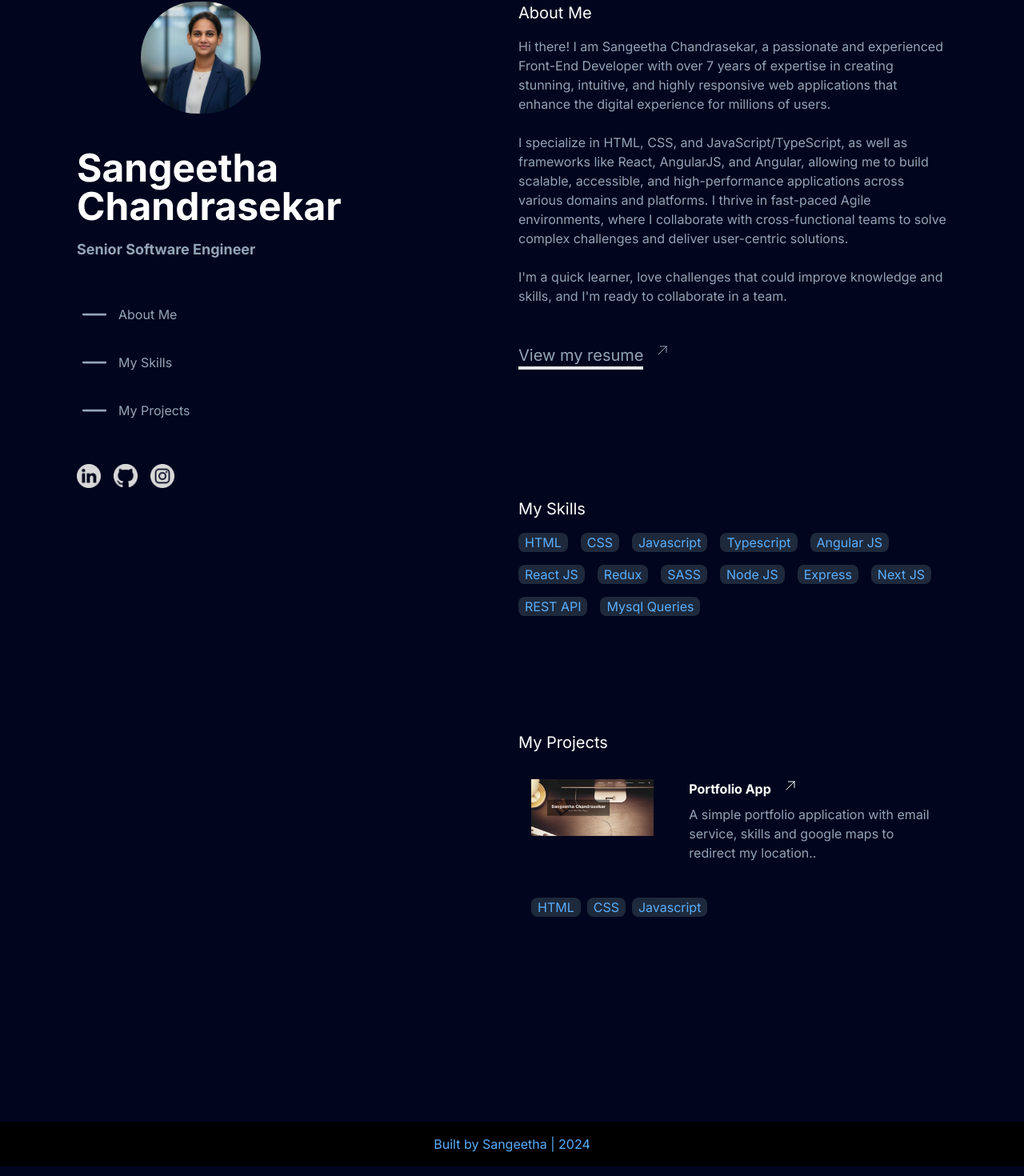
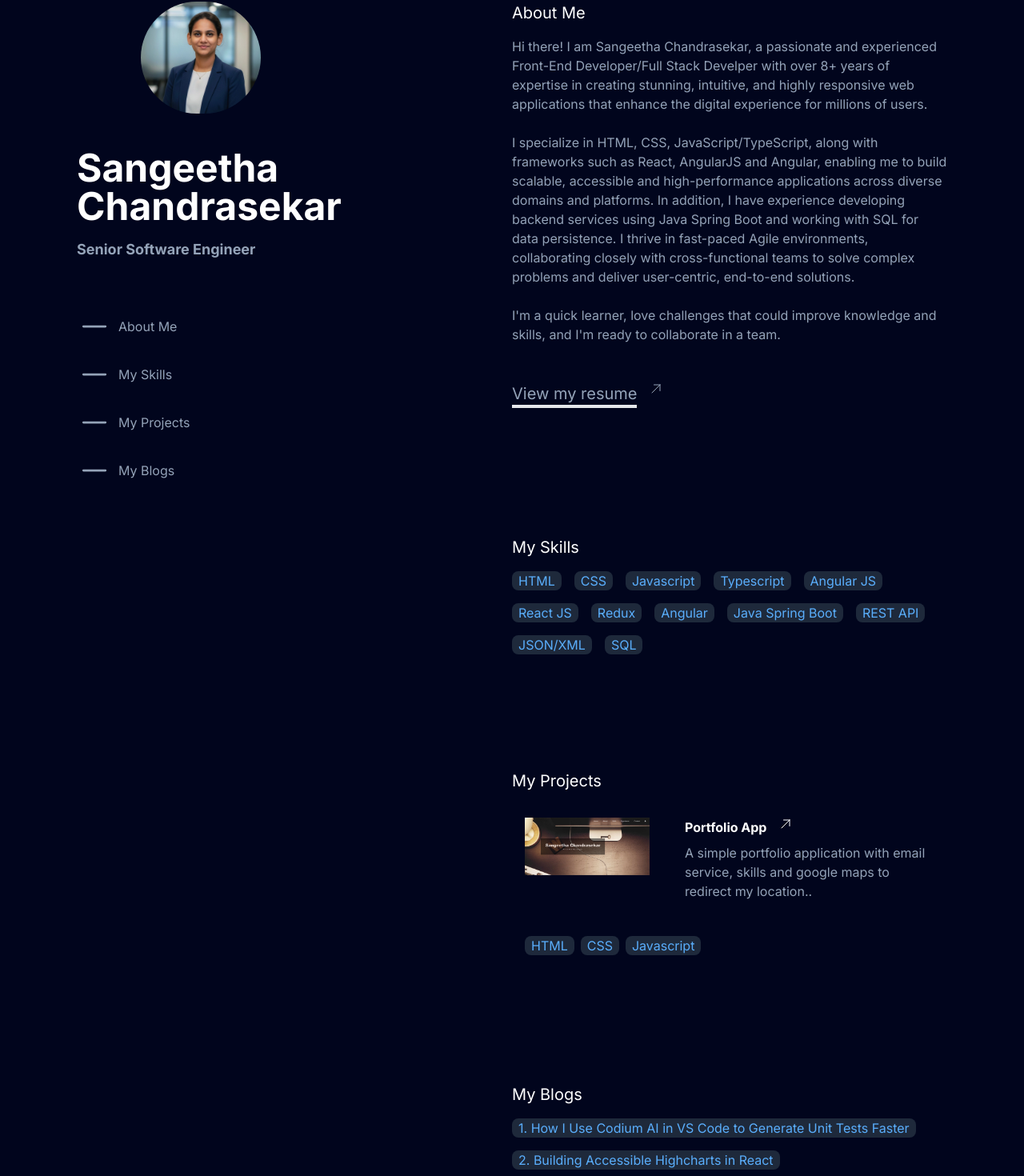
Before and after one commit to sangs1994/ReactPortfolio, a Next.js app: page / in a window 1280 px wide. Shown: the part 94-1564 px from the top of the page at 80% size. Built offline with nearby package versions, Linux system fonts and the light colour scheme.

Commit message:
Add Blogs

```diff
--- a/src/app/page.tsx
+++ b/src/app/page.tsx
@@ -1,6 +1,7 @@
 import AboutMe from "@/components/AboutMe";
 import MySkills from "@/components/MySkills";
 import Projects from "@/components/Projects";
+import MyBlogs from "@/components/MyBlogs";
 
 export default function Home() {
   return (
@@ -26,6 +27,13 @@ export default function Home() {
         <p className="text-xl mb-4">My Projects</p>
         <Projects />
       </div>
+      <div
+        className="mb-16 scroll-mt-16 md:mb-24 lg:mb-36 lg:scroll-mt-24"
+        id="myblogs"
+      >
+        <p className="text-xl mb-4">My Blogs</p>
+        <MyBlogs />
+      </div>
     </>
   );
 }
--- a/src/components/AboutMe.tsx
+++ b/src/components/AboutMe.tsx
@@ -5,18 +5,20 @@ function AboutMe() {
     <div className="mx-auto text-slate-400">
       <p>
         Hi there! I am Sangeetha Chandrasekar, a passionate and experienced
-        Front-End Developer with over 7 years of expertise in creating stunning,
-        intuitive, and highly responsive web applications that enhance the
-        digital experience for millions of users.
+        Front-End Developer/Full Stack Develper with over 8+ years of expertise
+        in creating stunning, intuitive, and highly responsive web applications
+        that enhance the digital experience for millions of users.
       </p>
       <br />
       <p>
-        I specialize in HTML, CSS, and JavaScript/TypeScript, as well as
-        frameworks like React, AngularJS, and Angular, allowing me to build
-        scalable, accessible, and high-performance applications across various
-        domains and platforms. I thrive in fast-paced Agile environments, where
-        I collaborate with cross-functional teams to solve complex challenges
-        and deliver user-centric solutions.
+        I specialize in HTML, CSS, JavaScript/TypeScript, along with frameworks
+        such as React, AngularJS and Angular, enabling me to build scalable,
+        accessible and high-performance applications across diverse domains and
+        platforms. In addition, I have experience developing backend services
+        using Java Spring Boot and working with SQL for data persistence. I
+        thrive in fast-paced Agile environments, collaborating closely with
+        cross-functional teams to solve complex problems and deliver
+        user-centric, end-to-end solutions.
       </p>
       <br />
       <p>
--- a/src/components/FixedSidebar.tsx
+++ b/src/components/FixedSidebar.tsx
@@ -1,10 +1,9 @@
 "use client";
 import Image from "next/image";
-import Link from "next/link";
 
 function FixedSidebar() {
   return (
-    <div className="lg:sticky lg:top-0 lg:flex lg:max-h-screen lg:w-1/2 lg:flex-col lg:justify-between lg:py-24">
+    <div className="lg:sticky lg:top-0 lg:flex lg:max-h-screen lg:flex-1 lg:flex-col lg:justify-between lg:py-24">
       <div className="text-center lg:text-left">
         <Image
           src="/Sangeetha.jpg"
@@ -92,30 +91,31 @@ function FixedSidebar() {
               </p>
             </div>
           </a>
+
+          <a href="#myblogs">
+            <div className="flex gap-2 items-center">
+              <div className="w-11">
+                <svg
+                  fill="none"
+                  stroke="currentColor"
+                  strokeWidth="1.5"
+                  viewBox="0 0 24 24"
+                  xmlns="http://www.w3.org/2000/svg"
+                  aria-hidden="true"
+                >
+                  <path
+                    strokeLinecap="round"
+                    strokeLinejoin="round"
+                    d="M19.5 12h-15"
+                  ></path>
+                </svg>
+              </div>
+              <p className="hover:bg-slate-700 hover:p-2 hover:rounded-full hover:font-bold color-primary">
+                My Blogs
+              </p>
+            </div>
+          </a>
         </div>
-      </div>
-
-      <div className="flex gap-4 my-7 lg:my-0 justify-center lg:justify-normal">
-        <Link
-          href="https://www.linkedin.com/in/sangeetha-chandrasekar-3b537a83/"
-          target="blank"
-        >
-          <Image
-            src="/icon-linkedin.png"
-            width={30}
-            height={30}
-            alt="linkedin"
-          />
-        </Link>
-        <Link href="https://github.com/sangs1994/" target="blank">
-          <Image src="/icon-git.png" width={30} height={30} alt="github" />
-        </Link>
-        <Link
-          href="https://www.instagram.com/sangeetha__chandrasekar/"
-          target="blank"
-        >
-          <Image src="/icon-ig.png" width={30} height={30} alt="instagram" />
-        </Link>
       </div>
     </div>
   );
--- a/src/components/Footer.tsx
+++ b/src/components/Footer.tsx
@@ -1,8 +1,32 @@
+import Image from "next/image";
+import Link from "next/link";
 function Footer() {
   return (
     <div className="bg-black w-full flex justify-center items-center py-4">
+      <div className="flex gap-4 my-7 lg:my-0 justify-center lg:justify-normal">
+        <Link
+          href="https://www.linkedin.com/in/sangeetha-chandrasekar-3b537a83/"
+          target="blank"
+        >
+          <Image
+            src="/icon-linkedin.png"
+            width={30}
+            height={30}
+            alt="linkedin"
+          />
+        </Link>
+        <Link href="https://github.com/sangs1994/" target="blank">
+          <Image src="/icon-git.png" width={30} height={30} alt="github" />
+        </Link>
+        <Link
+          href="https://www.instagram.com/sangeetha__chandrasekar/"
+          target="blank"
+        >
+          <Image src="/icon-ig.png" width={30} height={30} alt="instagram" />
+        </Link>
+      </div>
       <p className="color-text-blue text-sm md:text-base text-center mx-4">
-        Built by Sangeetha | 2024
+        Built by Sangeetha | 2026
       </p>
     </div>
   );
--- /dev/null
+++ b/src/components/MyBlogs.tsx
@@ -0,0 +1,48 @@
+function MyBlogs() {
+  const datas = [
+    {
+      displayText:
+        "How I Use Codium AI in VS Code to Generate Unit Tests Faster",
+      link: "https://medium.com/p/7302ef15806f",
+    },
+    {
+      displayText: "Building Accessible Highcharts in React",
+      link: "https://javascript.plainenglish.io/building-accessible-highcharts-in-react-c8875672d296",
+    },
+    {
+      displayText: "React + Markdown: Build a Lightweight Markdown Viewer",
+      link: "https://medium.com/@sangeethachandrasekar/react-markdown-build-a-lightweight-markdown-viewer-234dc15f0609",
+    },
+    {
+      displayText:
+        "Iterator Helpers in ES2025: Bringing Array-Like Methods to Iterators",
+      link: "https://javascript.plainenglish.io/iterator-helpers-in-es2025-bringing-array-like-methods-to-iterators-7786790fc879?source=list---------0-------b42c23328341----------------------------",
+    },
+    {
+      displayText: "Leveling Up Your JavaScript Sets: ES2025 Methods",
+      link: "https://javascript.plainenglish.io/leveling-up-your-javascript-sets-es2025-methods-58506d1a6e41",
+    },
+    {
+      displayText:
+        "RegExp.escape() in ES2025 — Finally, Safe Regex Without the Headache",
+      link: "https://javascript.plainenglish.io/regexp-escape-in-es2025-finally-safe-regex-without-the-headache-765b7e853bcd",
+    },
+  ];
+
+  return (
+    <div className="flex gap-4 flex-wrap color-text-blue ">
+      {datas.map((data, index) => (
+        <a
+          key={index}
+          href={data.link}
+          target="_blank"
+          className="px-2 bg-slate-800 rounded-lg"
+        >
+          {index + 1}. {data.displayText}
+        </a>
+      ))}
+    </div>
+  );
+}
+
+export default MyBlogs;
--- a/src/components/MySkills.tsx
+++ b/src/components/MySkills.tsx
@@ -7,15 +7,12 @@ function MySkills() {
     "Angular JS",
     "React JS",
     "Redux",
-    "SASS",
-    "Node JS",
-    "Express",
-    "Next JS",
+    "Angular",
+    "Java Spring Boot",
     "REST API",
-    "Mysql Queries"
+    "JSON/XML",
+    "SQL",
   ];
-
-
 
   return (
     <div className="flex gap-4 flex-wrap color-text-blue ">
--- a/src/components/Navbar.tsx
+++ b/src/components/Navbar.tsx
@@ -4,12 +4,13 @@ function Navbar() {
   return (
     <>
       <div className="w-full h-16  px-24 flex justify-between items-center fixed bg-slate-950">
-        <div className="text-xl font-medium">Yuanda</div>
+        <div className="text-xl font-medium">Sangeetha</div>
         <div>
           <ul className="gap-10 lg:gap-16 hidden md:flex">
             <li className="menuLink">About Me</li>
             <li className="menuLink">Skills</li>
             <li className="menuLink">Projects</li>
+            <li className="menuLink">Blogs</li>
             <li className="menuLink">Contact Me</li>
           </ul>
         </div>
```
